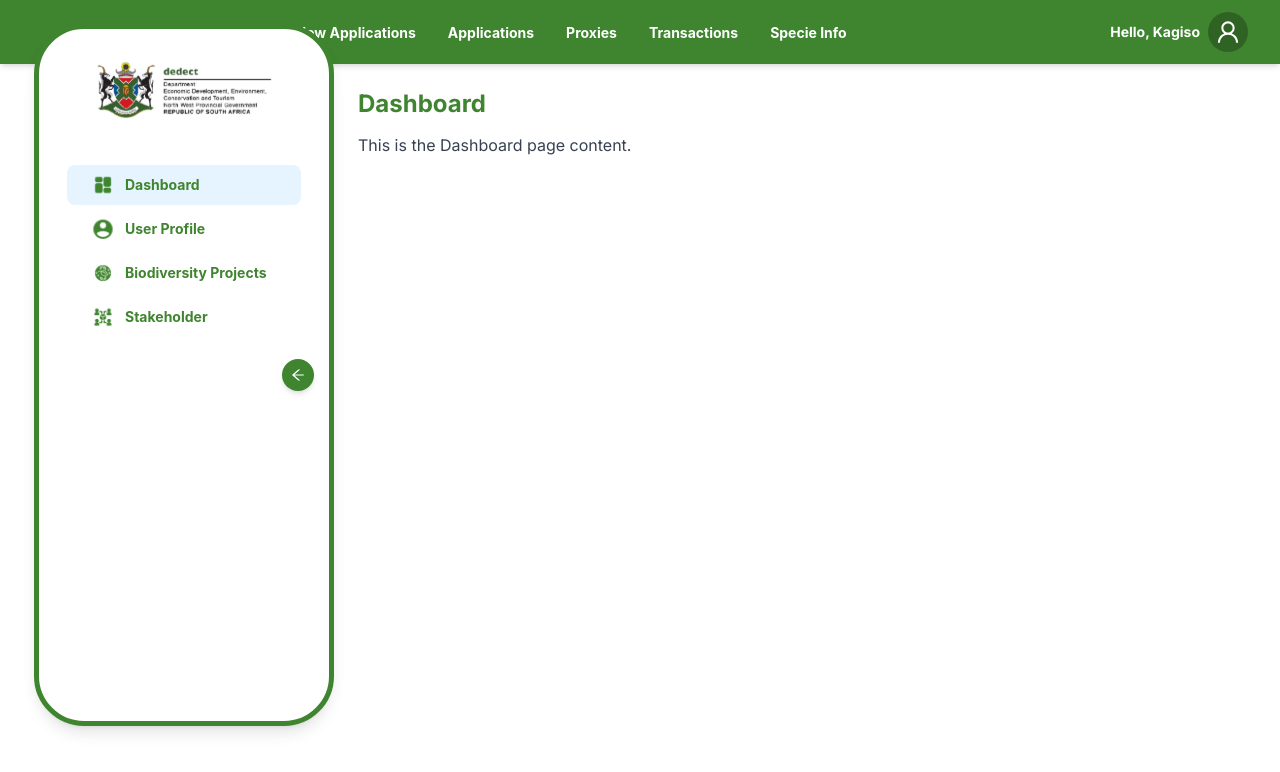
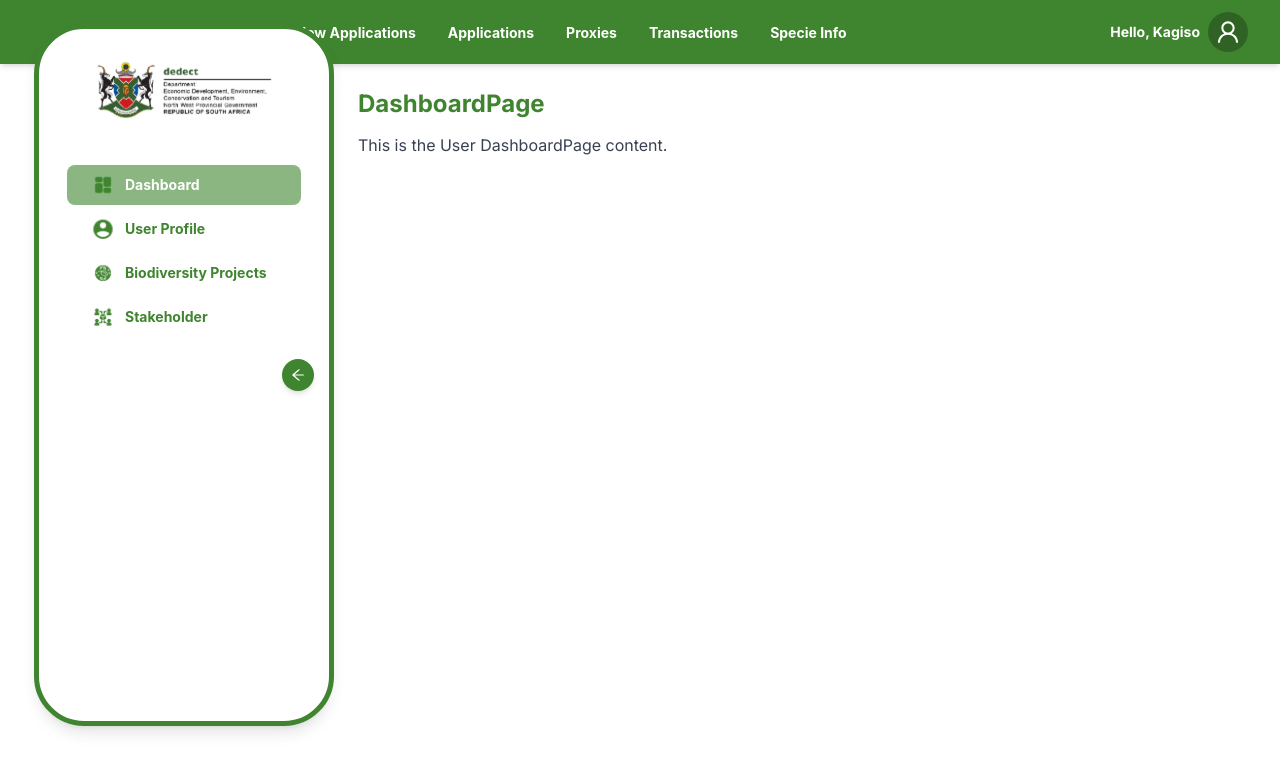
Before and after one commit to CodeKagi/NipasProject, a React (Vite) app: page /dashboard in a window 1280 px wide. Shown: the top 772 px of the page. Built offline with nearby package versions, Linux system fonts and the light colour scheme.

Commit message:
added dynamic routes

```diff
--- a/src/App.tsx
+++ b/src/App.tsx
@@ -1,15 +1,25 @@
-import { Routes, Route } from 'react-router-dom'
+import { Routes, Route, Router, Navigate } from 'react-router-dom'
 import Login from './pages/Login'
 import Dashboard from './pages/Dashboard'
 import StyleGuide from './pages/StyleGuide'
+import DashboardPage from './pages/DashboardPage'
+import UserProfilePage from './pages/UserProfilePage '
+import BiodiversityProjectsPage from './pages/BiodiversityProjectsPage'
+import StakeholderPage from './pages/StakeholderPage'
 
 export default function App() {
   return (
-    <Routes>
+
+  <Routes>
       <Route path="/" element={<Login />} />
-        <Route path="/dashboard" element={<Dashboard />} />
-         <Route path="/styleguide" element={<StyleGuide />} />
-      {/* You can add more routes here later */}
+      <Route path="/dashboard" element={<Dashboard />}>
+        <Route index element={<DashboardPage />} /> {/* default content inside Dashboard */}
+        <Route path="user-profile" element={<UserProfilePage />} />
+        <Route path="biodiversity-projects" element={<BiodiversityProjectsPage />} />
+        <Route path="stakeholder" element={<StakeholderPage />} />
+      </Route>
+      <Route path="*" element={<Navigate to="/" replace />} />
     </Routes>
+
   )
 }
--- a/src/components/Sidebar.tsx
+++ b/src/components/Sidebar.tsx
@@ -1,6 +1,8 @@
 import React from "react";
 import { Menu } from "antd";
 import { ArrowLeftOutlined, ArrowRightOutlined } from "@ant-design/icons";
+import { useNavigate, useLocation } from "react-router-dom";
+
 import forgotPasswordLogo from "../assets/forgotPasswordLogo.svg";
 import collapsedSideNavLogo from "../assets/collapsedSideNavLogo.svg";
 import dashBoardIcon from "../assets/dashBoardicon.svg";
@@ -12,17 +14,17 @@ interface SidebarProps {
   collapsed: boolean;
   setCollapsed: (value: boolean) => void;
   isPreview?: boolean;
- onSelect?: (key: string) => void;
 }
 
-export default function Sidebar({ collapsed, setCollapsed, isPreview = false, onSelect }: SidebarProps) {
-  const [selectedKey, setSelectedKey] = React.useState("dashboard");
+export default function Sidebar({ collapsed, setCollapsed, isPreview = false }: SidebarProps) {
+  const navigate = useNavigate();
+  const location = useLocation();
 
   const items = [
-    { key: "dashboard", icon: <img src={dashBoardIcon} alt="Dashboard" className="w-6 h-6" />, label: "Dashboard" },
-    { key: "userProfile", icon: <img src={userProfileIcon} alt="User Profile" className="w-6 h-6" />, label: "User Profile" },
-    { key: "biodiversityProjects", icon: <img src={biodiversityProjectsIcon} alt="Biodiversity Projects" className="w-6 h-6" />, label: "Biodiversity Projects" },
-    { key: "stakeholder", icon: <img src={stakeholderIcon} alt="Stakeholder" className="w-6 h-6" />, label: "Stakeholder" },
+    { key: "/dashboard", icon: <img src={dashBoardIcon} alt="Dashboard" className="w-6 h-6" />, label: "Dashboard" },
+    { key: "/dashboard/user-profile", icon: <img src={userProfileIcon} alt="User Profile" className="w-6 h-6" />, label: "User Profile" },
+    { key: "/dashboard/biodiversity-projects", icon: <img src={biodiversityProjectsIcon} alt="Biodiversity Projects" className="w-6 h-6" />, label: "Biodiversity Projects" },
+    { key: "/dashboard/stakeholder", icon: <img src={stakeholderIcon} alt="Stakeholder" className="w-6 h-6" />, label: "Stakeholder" },
   ];
 
   return (
@@ -40,22 +42,15 @@ export default function Sidebar({ collapsed, setCollapsed, isPreview = false, on
         zIndex: isPreview ? "auto" : 999,
       }}
     >
-      {/* Logo */}
-      <div className="flex justify-center transition-all duration-300"
-        style={{ marginTop: collapsed ? "40px" : "4px", marginBottom: "40px" }}>
-        <img
-          src={collapsed ? collapsedSideNavLogo : forgotPasswordLogo}
-          alt="Logo"
-          className={`transition-all duration-300 ${collapsed ? "h-10 w-[5rem]" : "h-16"}`}
-        />
+      <div className="flex justify-center transition-all duration-300" style={{ marginTop: collapsed ? "40px" : "4px", marginBottom: "40px" }}>
+        <img src={collapsed ? collapsedSideNavLogo : forgotPasswordLogo} alt="Logo" className={`transition-all duration-300 ${collapsed ? "h-10 w-[5rem]" : "h-16"}`} />
       </div>
 
-      {/* Menu */}
       <div className="flex-1 overflow-hidden">
-
         <Menu
           mode="inline"
           inlineCollapsed={collapsed}
+          selectedKeys={[location.pathname]}
           items={items.map((item) => ({
             ...item,
             icon: React.cloneElement(item.icon, {
@@ -71,21 +66,21 @@ export default function Sidebar({ collapsed, setCollapsed, isPreview = false, on
           }))}
           style={{ borderInlineEnd: "none", height: "100%", transition: "all 0.3s ease" }}
           className={`bg-transparent
-    [&>.ant-menu-item]:!text-[#3F842E]
   [&>.ant-menu-item]:!font-bold
   [&>.ant-menu-item]:flex
   [&>.ant-menu-item]:items-center
   [&>.ant-menu-item]:justify-start
+  [&>.ant-menu-item]:!text-[#3F842E]
   [&>.ant-menu-item:hover]:!underline
+  [&>.ant-menu-item-selected]:!bg-[rgba(63,132,46,0.6)]
+  [&>.ant-menu-item-selected>span]:!text-white
   [&>.ant-menu-item-icon]:!min-w-[50px]
   ${collapsed ? " [&>.ant-menu-item]:!p-[11px] [&>.ant-menu-item-icon]:text-2xl" : ""}`}
-          defaultSelectedKeys={["dashboard"]}
-          onClick={(info) => onSelect?.(info.key)}
+
+          onClick={(info) => navigate(info.key)}
         />
-
       </div>
 
-      {/* Toggle Button */}
       <button
         onClick={() => setCollapsed(!collapsed)}
         className="bg-[#3F842E] text-white w-8 h-8 rounded-full flex items-center justify-center shadow-md hover:bg-green-700 transition-all duration-300"
--- /dev/null
+++ b/src/pages/BiodiversityProjectsPage.tsx
@@ -0,0 +1,8 @@
+export default function BiodiversityProjectsPage() {
+  return (
+    <div>
+      <h1 className="text-2xl font-bold text-[#3F842E] mb-4">BiodiversityProjectsPage</h1>
+      <p className="text-gray-700">This is the User BiodiversityProjectsPage content.</p>
+    </div>
+  );
+}
--- a/src/pages/Dashboard.tsx
+++ b/src/pages/Dashboard.tsx
@@ -1,51 +1,20 @@
-import { useState } from "react";
+import React from "react";
+import { Outlet } from "react-router-dom";
 import TopNav from "../components/TopNav";
 import Sidebar from "../components/Sidebar";
 
-function renderContent(selectedKey: string | null, items: any[]) {
-  if (!selectedKey) return <p>Select a menu item to see content.</p>;
-
-  const selectedItem = items.find((item) => item.key === selectedKey);
-
-  if (!selectedItem) return <p>Unknown menu item selected.</p>;
-
-  return (
-    <div>
-      <h1 className="text-2xl font-bold text-[#3F842E] mb-4">{selectedItem.label}</h1>
-      <p className="text-gray-700">This is the {selectedItem.label} page content.</p>
-    </div>
-  );
-}
-
 export default function Dashboard() {
-  const [sidebarCollapsed, setSidebarCollapsed] = useState(false);
-  const [selectedMenu, setSelectedMenu] = useState<string>("dashboard");
-
-  const items = [
-    { key: "dashboard", label: "Dashboard" },
-    { key: "userProfile", label: "User Profile" },
-    { key: "biodiversityProjects", label: "Biodiversity Projects" },
-    { key: "stakeholder", label: "Stakeholder" }
-  ];
+  const [sidebarCollapsed, setSidebarCollapsed] = React.useState(false);
 
   return (
     <div className="h-screen flex flex-col">
       <TopNav />
 
       <div className="flex flex-1 relative">
-        {/* Sidebar */}
-        <Sidebar
-          collapsed={sidebarCollapsed}
-          setCollapsed={setSidebarCollapsed}
-          onSelect={setSelectedMenu} // ✅ Pass handler
-        />
+        <Sidebar collapsed={sidebarCollapsed} setCollapsed={setSidebarCollapsed} />
 
-        {/* Main content */}
-        <div
-          className="flex-1 overflow-y-auto p-6 transition-all duration-300"
-          style={{ marginLeft: sidebarCollapsed ? "114px" : "334px" }}
-        >
-          {renderContent(selectedMenu, items)}
+        <div className="flex-1 overflow-y-auto p-6 transition-all duration-300" style={{ marginLeft: sidebarCollapsed ? "114px" : "334px" }}>
+          <Outlet />
         </div>
       </div>
     </div>
--- /dev/null
+++ b/src/pages/DashboardPage.tsx
@@ -0,0 +1,8 @@
+export default function DashboardPage() {
+  return (
+    <div>
+      <h1 className="text-2xl font-bold text-[#3F842E] mb-4">DashboardPage</h1>
+      <p className="text-gray-700">This is the User DashboardPage content.</p>
+    </div>
+  );
+}
--- /dev/null
+++ b/src/pages/StakeholderPage.tsx
@@ -0,0 +1,8 @@
+export default function StakeholderPage() {
+  return (
+    <div>
+      <h1 className="text-2xl font-bold text-[#3F842E] mb-4">StakeholderPage</h1>
+      <p className="text-gray-700">This is the User StakeholderPage content.</p>
+    </div>
+  );
+}
--- a/src/pages/StyleGuide.tsx
+++ b/src/pages/StyleGuide.tsx
@@ -129,7 +129,7 @@ export default function StyleGuide() {
                 {comp.key === "topnav" && <TopNav />}
                 {comp.key === "sidenav" && (
                   <div className="flex gap-6 items-start">
-                    <Sidebar collapsed={collapsed} setCollapsed={setCollapsed} isPreview={true}  onSelect={() => {}}/>
+                    <Sidebar collapsed={collapsed} setCollapsed={setCollapsed} isPreview={true} />
                     <div className="flex flex-col gap-4">
                       <button
                         onClick={() => setCollapsed(!collapsed)}
--- /dev/null
+++ b/src/pages/UserProfilePage .tsx
@@ -0,0 +1,8 @@
+export default function UserProfilePage() {
+  return (
+    <div>
+      <h1 className="text-2xl font-bold text-[#3F842E] mb-4">User Profile</h1>
+      <p className="text-gray-700">This is the User Profile content.</p>
+    </div>
+  );
+}
```
Lines whose indentation alone changed are shown as unchanged.
